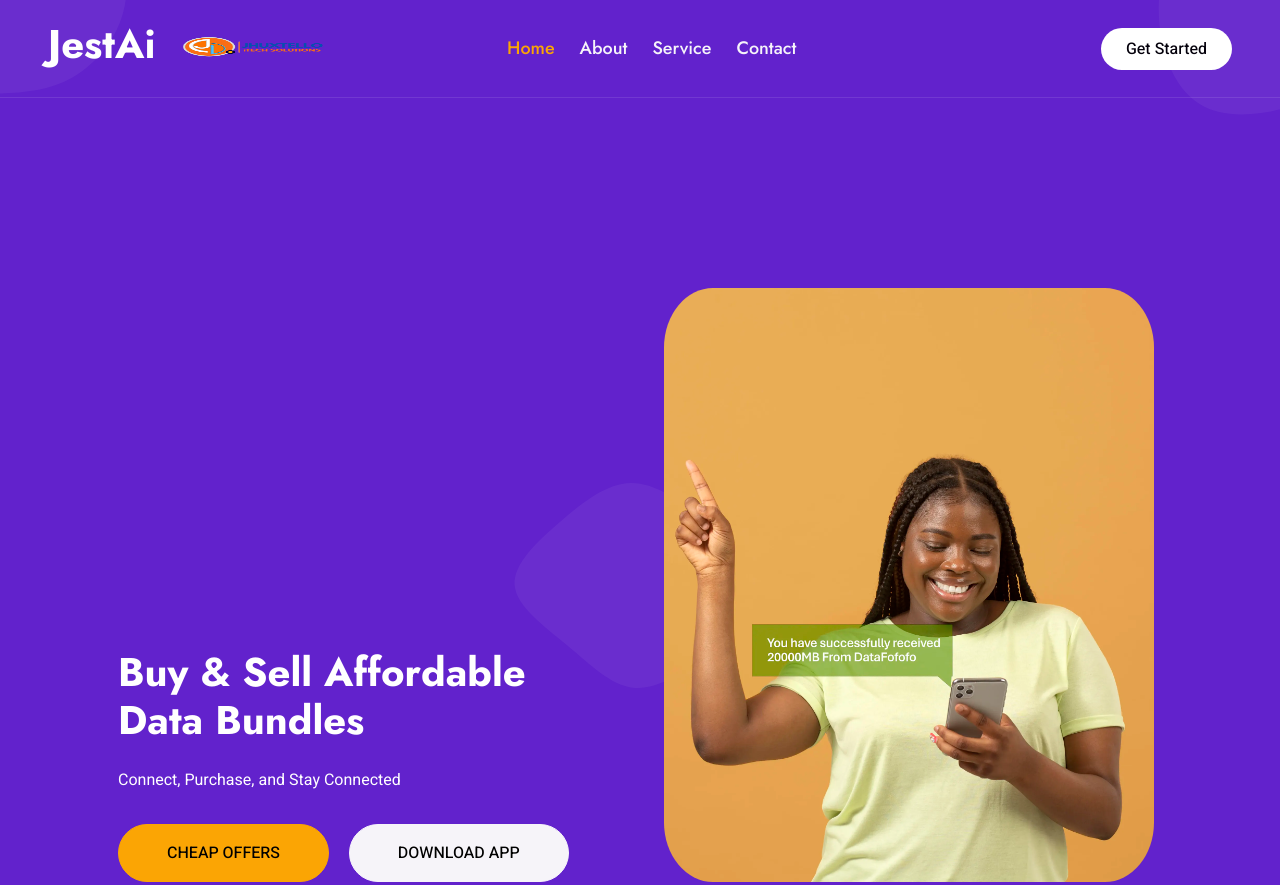
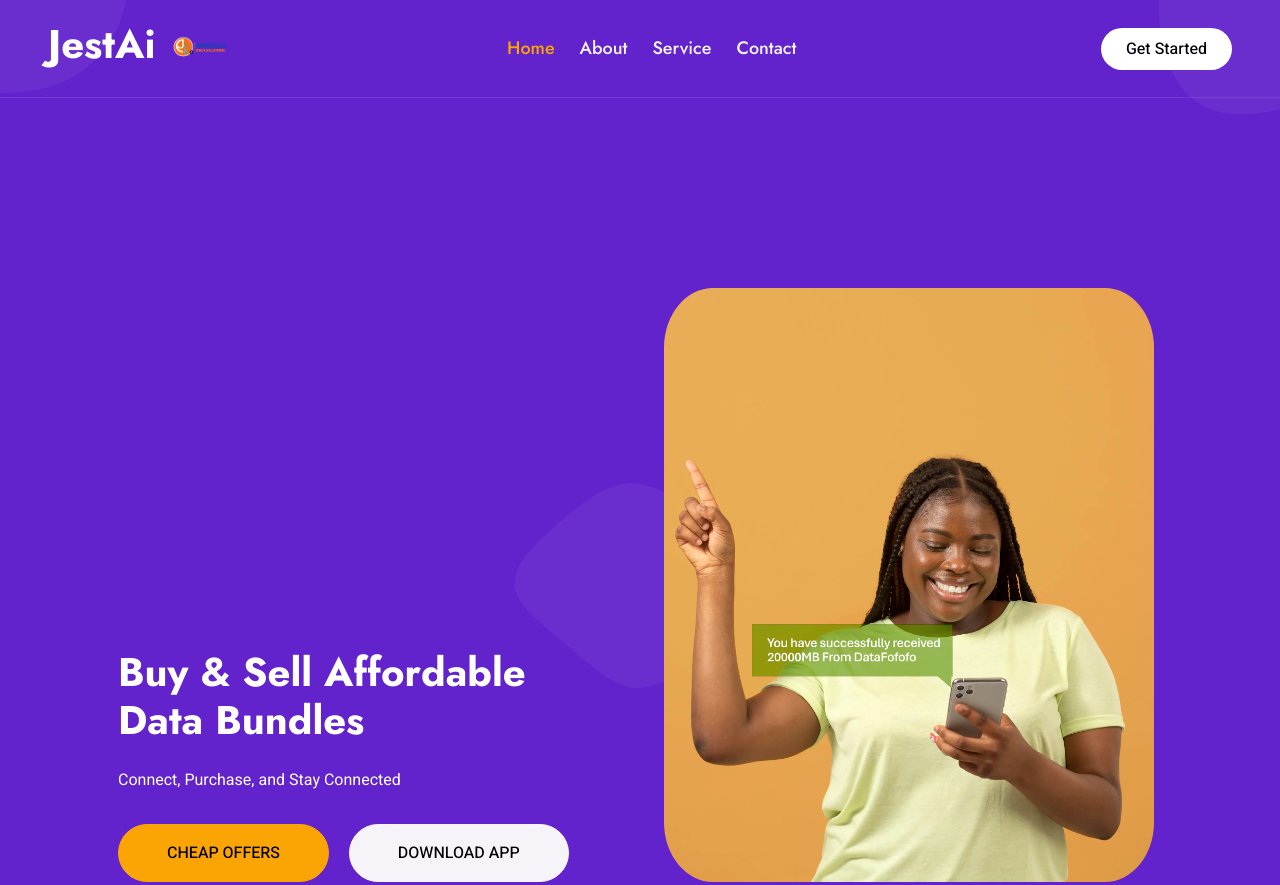
Before and after one commit to Jhuxtelloitech/jest-data-bundles, a plain HTML site: page index.html in a window 1280 px wide. Shown: the top 885 px of the page. Drawn offline with nearby package versions, Linux system fonts and the light colour scheme; a script that the page names is missing.

Commit message:
index.html

```diff
--- a/index.html
+++ b/index.html
@@ -47,7 +47,7 @@
         <div class="container-xxl position-relative p-0">
             <nav class="navbar navbar-expand-lg navbar-light px-4 px-lg-5 py-3 py-lg-0">
                 <a href="" class="navbar-brand p-0">
-                    <h1 class="m-0">JestAi <img src="logo.png" style="height:600%;width:90%" alt="Logo"> </h1>
+                    <h1 class="m-0">JestAi <img src="logo.png"  alt="Logo"> </h1>
 
                 </a>
                 <button class="navbar-toggler" type="button" data-bs-toggle="collapse" data-bs-target="#navbarCollapse">
```
